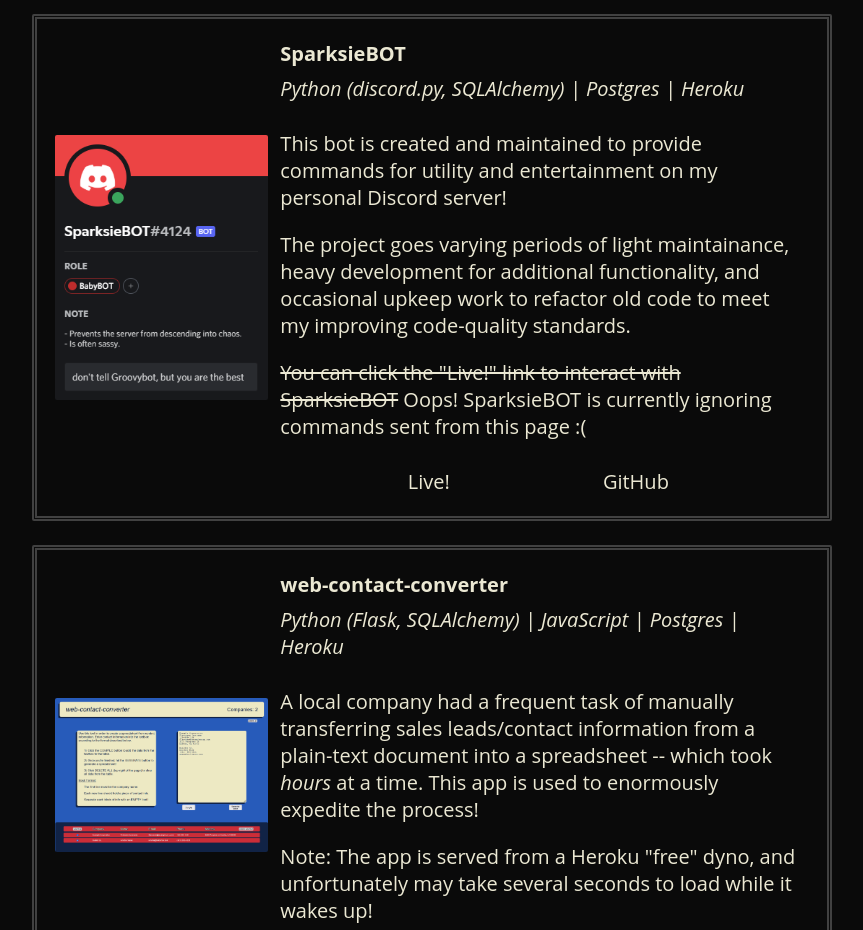
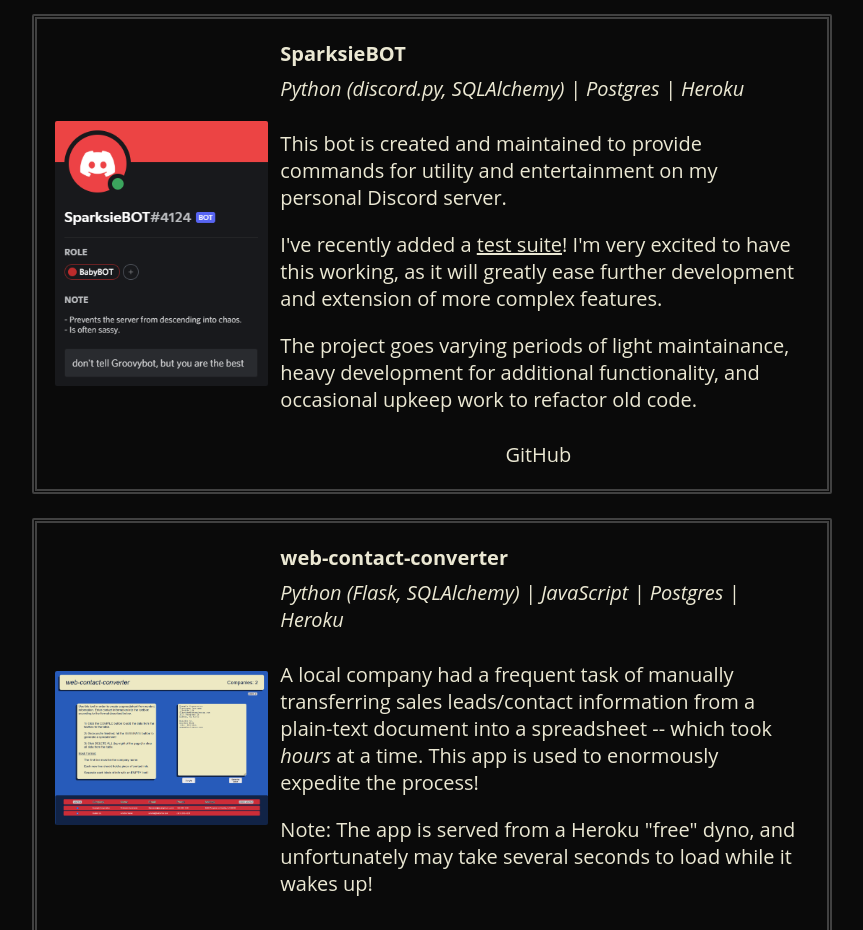
Before and after one commit to spark-c/spark-c.github.io, a React (Create React App) app in the folder app/: page / in a window 1280 px wide. Shown: the part 860-1790 px from the top of the page, without its empty margins (208-1071 px from the left). Built offline with nearby package versions, Linux system fonts and the light colour scheme.

Commit message:
sparksiebot card: +test suite. -widgetbot embed and cta

```diff
--- a/app/src/components/project_config.js
+++ b/app/src/components/project_config.js
@@ -16,21 +16,22 @@ export const projects = {
         "img-src": sparksiebot_img,
         "desc": (
             <div>
-                <p>This bot is created and maintained to provide commands for utility and entertainment on my personal Discord server!</p>
-                <p>The project goes varying periods of light maintainance, heavy development for additional functionality, and occasional upkeep work to refactor old code to meet my improving code-quality standards.</p>
-                <p><span className="strike">You can click the "Live!" link to interact with SparksieBOT</span> Oops! SparksieBOT is currently ignoring commands sent from this page :(</p>
+                <p>This bot is created and maintained to provide commands for utility and entertainment on my personal Discord server.</p>
+                <p>I've recently added a <span className="underline">test suite</span>! I'm very excited to have this working, as it will greatly ease further development and extension of more complex features.</p>
+                <p>The project goes varying periods of light maintainance, heavy development for additional functionality, and occasional upkeep work to refactor old code.</p>
             </div>
         ),
         "stack": "Python (discord.py, SQLAlchemy) | Postgres | Heroku",
         "cta": "Live!",
-        "embed": (
-            <WidgetBot
-                className="widgetbot"
-                server="742418152280948857" // sparksie test server
-                channel="871196944754696233" // sparksiebot-live-demo
-                height={600}
-            />
-        ),
+        "embed": null,
+        // "embed": (
+        //     <WidgetBot
+        //         className="widgetbot"
+        //         server="742418152280948857" // sparksie test server
+        //         channel="871196944754696233" // sparksiebot-live-demo
+        //         height={600}
+        //     />
+        // ),
         "writeup": undefined,
         // "writeup": sparksiebot_writeup,
     },
```
